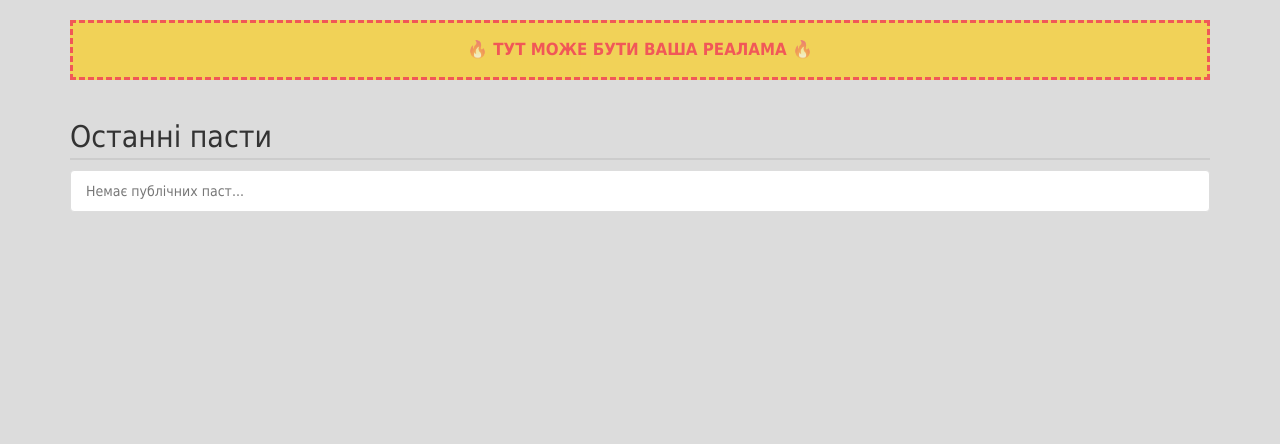
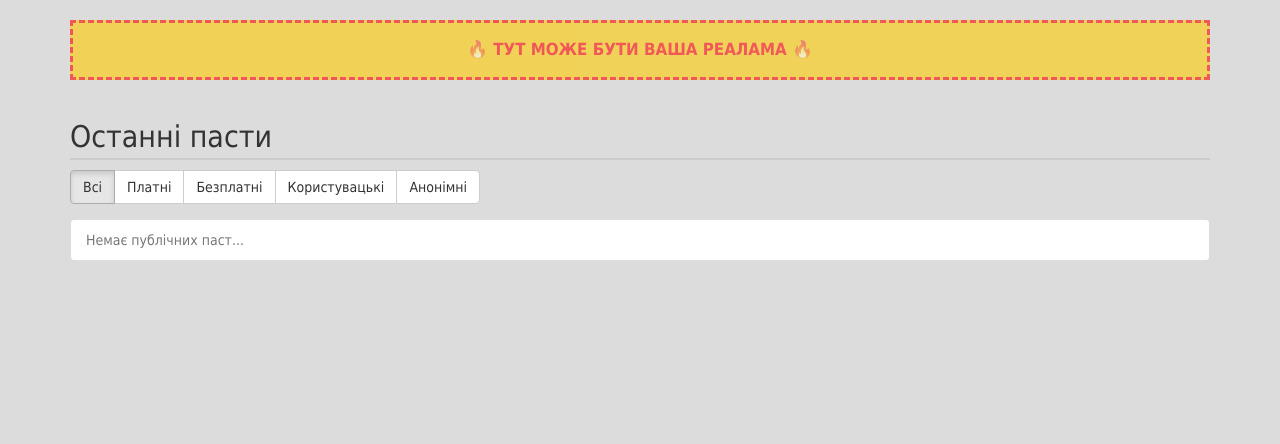
Before and after one commit to DimDevOff/PayPaste, a PHP site: page /index.php in a window 1280 px wide. Shown: the part 51-495 px from the top of the page. Run offline with PHP 8.4, Linux system fonts and the light colour scheme; tables that the repository leaves empty hold one stand-in row (values such as "Sample post").

Commit message:
Реалізовано фільтрацію паст по категоріях на головній сторінці

```diff
--- a/includes/models/Paste.php
+++ b/includes/models/Paste.php
@@ -89,11 +89,31 @@ class Paste {
     /**
      * Отримання списку всіх публічних та активних паст.
      * @param int $limit Максимальна кількість записів
+     * @param string $category Категорія паст ('all', 'paid', 'free', 'user', 'anonymous')
      * @return Paste[]
      */
-    public static function findAllPublic($limit = 20) {
+    public static function findAllPublic($limit = 20, $category = 'all') {
         $pdo = DB::getInstance()->getPDO();
-        $stmt = $pdo->prepare("SELECT * FROM pastes WHERE is_private = 0 AND (expires_at IS NULL OR expires_at > NOW()) ORDER BY created_at DESC LIMIT :limit");
+        $sql = "SELECT * FROM pastes WHERE is_private = 0 AND (expires_at IS NULL OR expires_at > NOW())";
+
+        switch ($category) {
+            case 'paid':
+                $sql .= " AND is_paid = 1";
+                break;
+            case 'free':
+                $sql .= " AND is_paid = 0";
+                break;
+            case 'user':
+                $sql .= " AND user_id IS NOT NULL";
+                break;
+            case 'anonymous':
+                $sql .= " AND user_id IS NULL";
+                break;
+        }
+
+        $sql .= " ORDER BY created_at DESC LIMIT :limit";
+
+        $stmt = $pdo->prepare($sql);
         $stmt->bindValue(':limit', (int)$limit, PDO::PARAM_INT);
         $stmt->execute();
 
--- a/templates/home.php
+++ b/templates/home.php
@@ -1,10 +1,22 @@
 <div class="row">
     <div class="col-md-12">
         <h2 style="border-bottom: 2px solid #ccc; padding-bottom: 5px;">Останні пасти</h2>
+
+        <?php $cat = $_GET['category'] ?? 'all'; ?>
+        <div style="margin-bottom: 15px;">
+            <div class="btn-group">
+                <a href="?category=all" class="btn btn-default <?= $cat === 'all' ? 'active' : '' ?>">Всі</a>
+                <a href="?category=paid" class="btn btn-default <?= $cat === 'paid' ? 'active' : '' ?>">Платні</a>
+                <a href="?category=free" class="btn btn-default <?= $cat === 'free' ? 'active' : '' ?>">Безплатні</a>
+                <a href="?category=user" class="btn btn-default <?= $cat === 'user' ? 'active' : '' ?>">Користувацькі</a>
+                <a href="?category=anonymous" class="btn btn-default <?= $cat === 'anonymous' ? 'active' : '' ?>">Анонімні</a>
+            </div>
+        </div>
+
         <div class="list-group">
             <?php
                require_once __DIR__ . '/../includes/models/Paste.php';
-               $pastes = Paste::findAllPublic(20);
+               $pastes = Paste::findAllPublic(20, $cat);
                foreach($pastes as $p):
             ?>
             <a href="view.php?id=<?= $p->id ?>" class="list-group-item">
```
